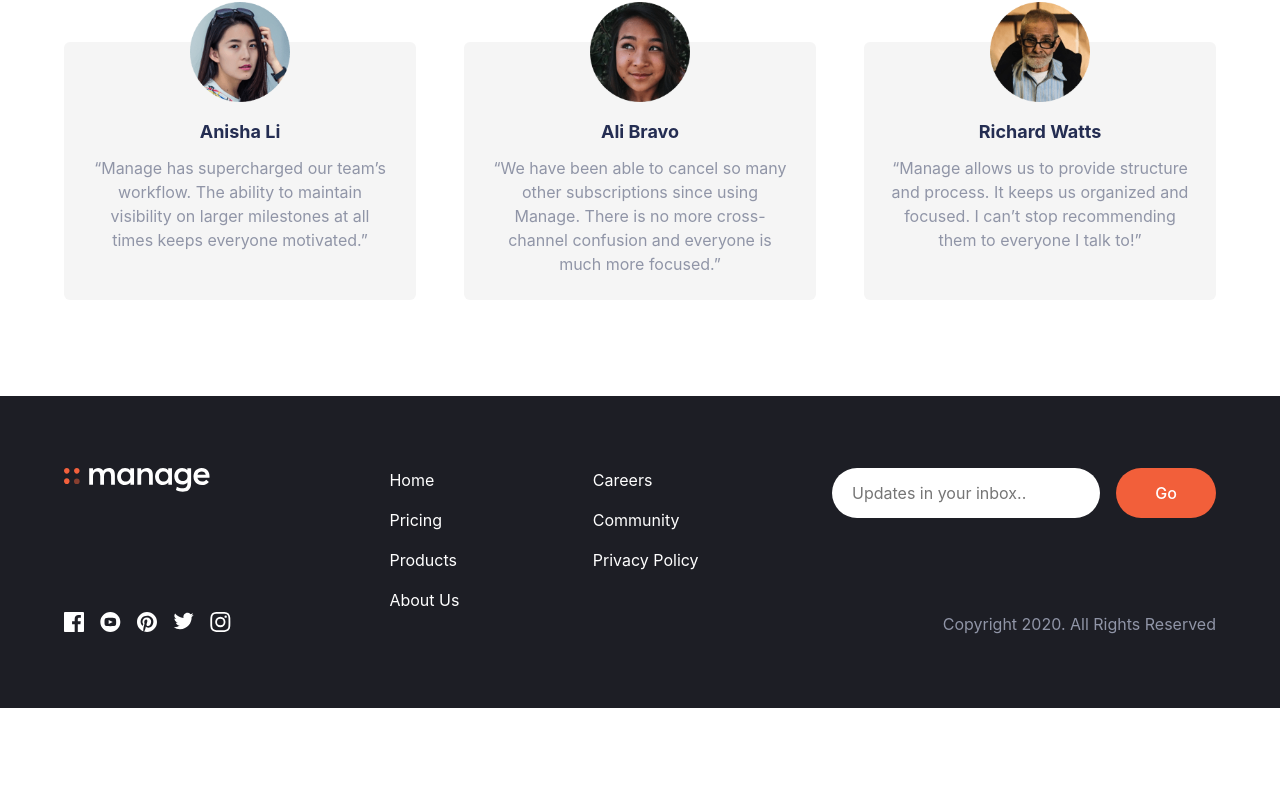
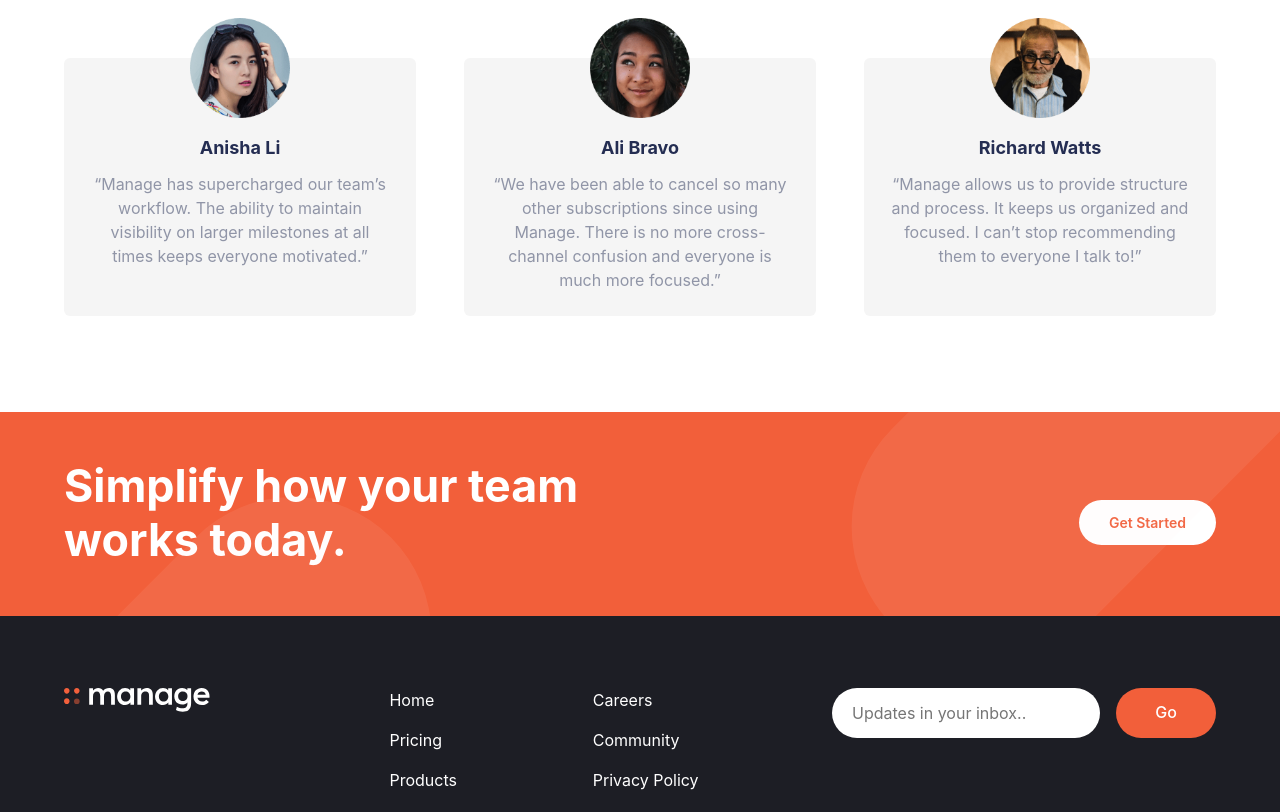
Before and after one commit to fervillalbag/ersa, a Next.js app: page / in a window 1280 px wide. Shown: the part 1473-2285 px from the top of the page. Before the commit the page ends 2181 px from the top, so only its background shows below. Built offline with nearby package versions, Linux system fonts and the light colour scheme.

Commit message:
feat: finish home page

```diff
--- a/src/pages/index.tsx
+++ b/src/pages/index.tsx
@@ -1,6 +1,6 @@
 import React from 'react'
 import NextLink from 'next/link'
-import { Box, Grid, Heading, Image, Link, Text } from '@chakra-ui/react'
+import { Box, Grid, Heading, Image, Link, Text, Flex } from '@chakra-ui/react'
 
 import Layout from '../layout'
 
@@ -209,6 +209,7 @@ const Home: React.FC = () => {
           textAlign="center"
           fontSize={{ base: '2.2rem', lg: '2.8rem' }}
           color="dark-blue"
+          marginBottom="5rem"
         >
           What they’ve said
         </Heading>
@@ -287,6 +288,65 @@ const Home: React.FC = () => {
           </Box>
         </Grid>
       </Box>
+
+      <Box
+        backgroundColor="bright-red"
+        padding="3rem 0"
+        position="relative"
+        overflow="hidden"
+      >
+        <Box position="absolute" top={0} left={0}>
+          <Image
+            src="/bg-simplify-section-desktop.svg"
+            width="100%"
+            height="100%"
+            objectFit="cover"
+            alt=""
+          />
+        </Box>
+
+        <Flex
+          maxWidth="1170px"
+          margin="0 auto"
+          width="90%"
+          justifyContent={{ base: 'flex-start', lg: 'space-between' }}
+          alignItems="center"
+          flexDirection={{ base: 'column', lg: 'row' }}
+        >
+          <Box flex="1">
+            <Text
+              fontSize={{ base: '2.2rem', lg: '2.8rem' }}
+              fontWeight="bold"
+              color="white"
+              lineHeight={1.2}
+              textAlign={{ base: 'center', lg: 'left' }}
+            >
+              Simplify how your team works today.
+            </Text>
+          </Box>
+          <Flex
+            flex="1"
+            justifyContent="flex-end"
+            marginTop={{ base: '1rem', lg: '0' }}
+          >
+            <NextLink href="/" passHref>
+              <Link
+                display="inline-block"
+                backgroundColor="white"
+                color="bright-red"
+                padding="12px 30px"
+                rounded="30px"
+                fontWeight="semibold"
+                fontSize="14px"
+                marginTop="1rem"
+                _hover={{ textDecoration: 'none' }}
+              >
+                Get Started
+              </Link>
+            </NextLink>
+          </Flex>
+        </Flex>
+      </Box>
     </Layout>
   )
 }
```
